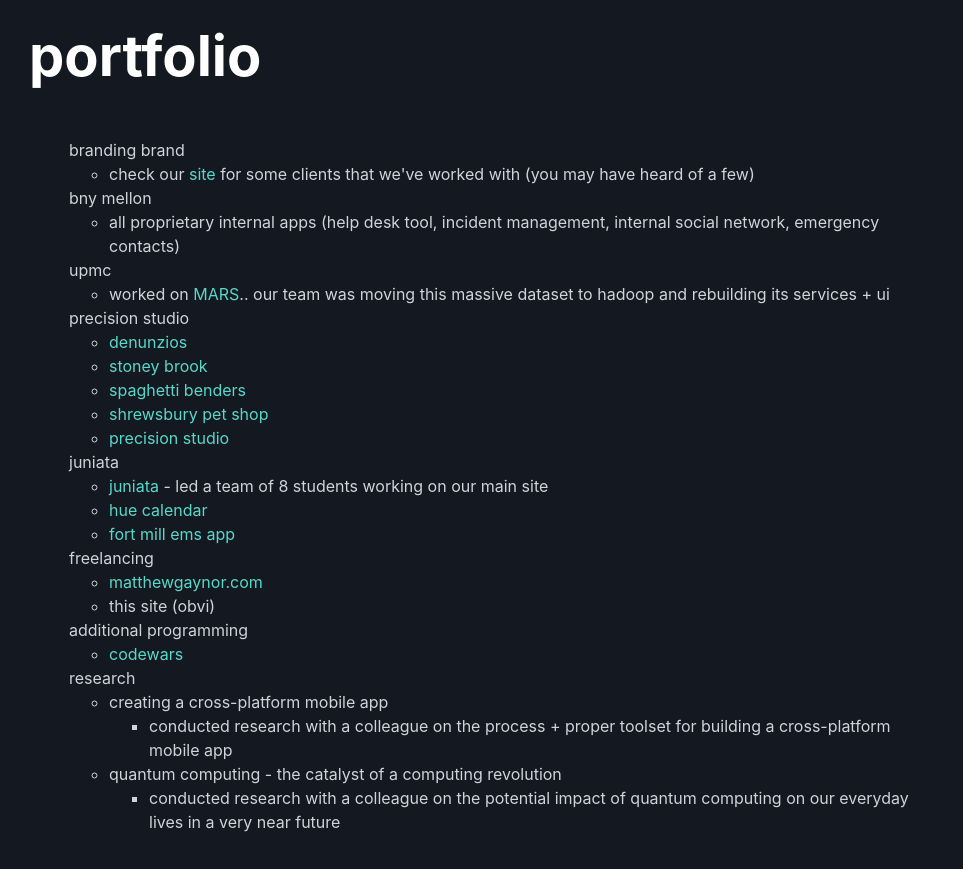
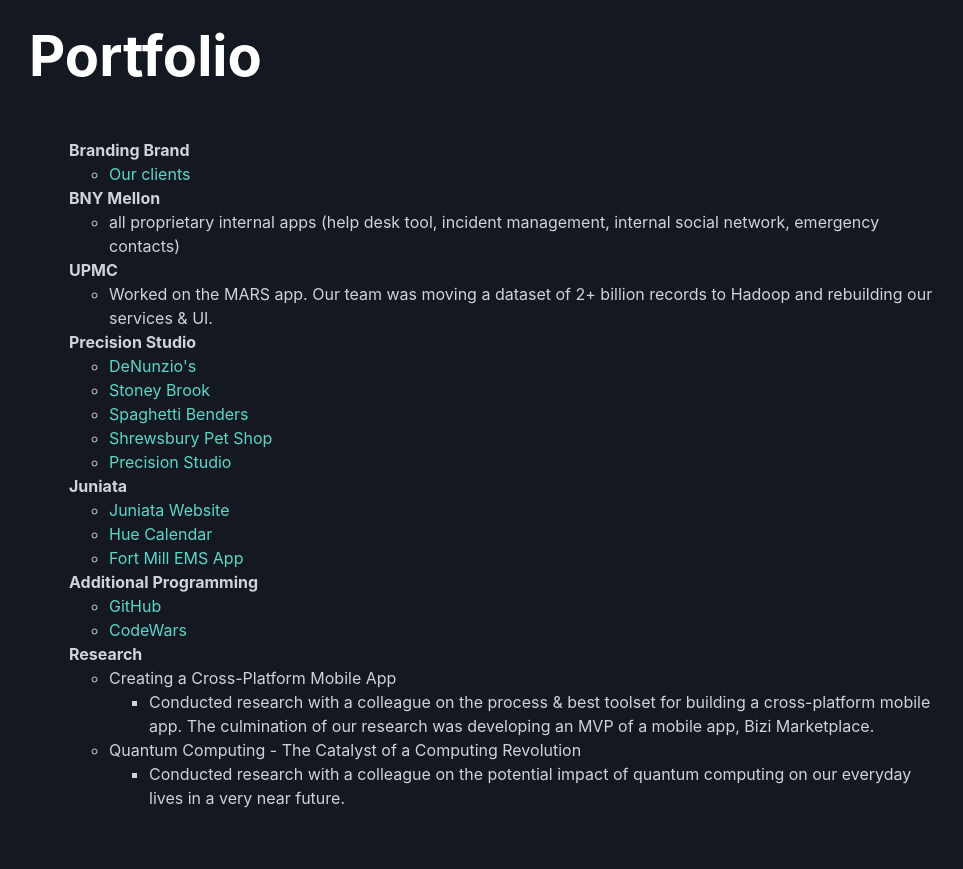
Before and after one commit to rosahbruno/mysite, a Gatsby site: page / in a window 1280 px wide. Shown: the part 6380-7249 px from the top of the page, without its empty margins (291-1254 px from the left). Built offline with nearby package versions, Linux system fonts and the light colour scheme; Gatsby itself is replaced by a stand-in of ours; a web font is replaced by a local one.

Commit message:
refactor(portfolio): update portfolio to be a functional component & updating

```diff
--- a/src/assets/constants/copy.js
+++ b/src/assets/constants/copy.js
@@ -169,5 +169,108 @@
     'My current professional interests lie with big data, design & architecture patterns, API development, and DevOps. I am also currently working on building my own headless CMS for my side projects and other websites I work on.',
     'Outside of coding, I am an avid golfer and snowboarder. I enjoy running, most sports, and a ton of TV! Favorites include Bojack Horseman, Barry, The Sopranos, Always Sunny in Philadelphia, Curb Your Enthusiasm, and about 100 more!'
   ],
-  portfolio: {}
+  portfolio: [
+    {
+      title: 'Branding Brand',
+      items: [
+        {
+          description: 'Our clients',
+          link: 'https://www.brandingbrand.com'
+        }
+      ]
+    },
+    {
+      title: 'BNY Mellon',
+      items: [
+        {
+          description:
+            'all proprietary internal apps (help desk tool, incident management, internal social network, emergency contacts)',
+          link: ''
+        }
+      ]
+    },
+    {
+      title: 'UPMC',
+      items: [
+        {
+          description:
+            'Worked on the MARS app. Our team was moving a dataset of 2+ billion records to Hadoop and rebuilding our services & UI.',
+          link: ''
+        }
+      ]
+    },
+    {
+      title: 'Precision Studio',
+      items: [
+        {
+          description: "DeNunzio's",
+          link: 'http://www.denunziosrestaurant.com'
+        },
+        {
+          description: 'Stoney Brook',
+          link: 'https://www.stoneybrooketown.com'
+        },
+        {
+          description: 'Spaghetti Benders',
+          link: 'https://spaghettibenders.com'
+        },
+        {
+          description: 'Shrewsbury Pet Shop',
+          link: 'http://shrewsburypets.com'
+        },
+        {
+          description: 'Precision Studio',
+          link: 'https://precisionstudio.org'
+        }
+      ]
+    },
+    {
+      title: 'Juniata',
+      items: [
+        {
+          description: 'Juniata Website',
+          link: 'https://www.juniata.edu'
+        },
+        {
+          description: 'Hue Calendar',
+          link: 'https://github.com/rosahbruno/Hue_Calendar'
+        },
+        {
+          description: 'Fort Mill EMS App',
+          link: 'https://github.com/rosahbruno/fmEMSFinalApp'
+        }
+      ]
+    },
+    {
+      title: 'Additional Programming',
+      items: [
+        {
+          description: 'GitHub',
+          link: 'https://github.com/rosahbruno'
+        },
+        {
+          description: 'CodeWars',
+          link: 'https://www.codewars.com/users/rosahbruno'
+        }
+      ]
+    },
+    {
+      title: 'Research',
+      items: [
+        {
+          description: 'Creating a Cross-Platform Mobile App',
+          link: '',
+          subItem:
+            'Conducted research with a colleague on the process & best toolset for building a cross-platform mobile app. The culmination of our research was developing an MVP of a mobile app, Bizi Marketplace.'
+        },
+        {
+          description:
+            'Quantum Computing - The Catalyst of a Computing Revolution',
+          link: '',
+          subItem:
+            'Conducted research with a colleague on the potential impact of quantum computing on our everyday lives in a very near future.'
+        }
+      ]
+    }
+  ]
 };
--- a/src/components/Portfolio.js
+++ b/src/components/Portfolio.js
@@ -1,4 +1,5 @@
 import React from 'react';
+import { copy } from '../assets/constants/copy';
 
 const Portfolio = () => (
   <section
@@ -6,86 +7,31 @@
     id="portfolio"
   >
     <div className="w-100">
-      <h2 className="mb-5">portfolio</h2>
+      <h2 className="mb-5">{copy.nav.portfolio}</h2>
       <ul className="fa-ul mb-0">
-        <li>
-          branding brand
-          <ul>
-            <li>check our <a href="https://www.brandingbrand.com/">site</a> for some clients that we've worked with (you
-              may have heard of a few)
+        {copy.portfolio.map(item => (
+          <>
+            <li>
+              <b>{item.title}</b>
             </li>
-          </ul>
-        </li>
-        <li>
-          bny mellon
-          <ul>
-            <li>all proprietary internal apps (help desk tool, incident management, internal social network, emergency
-              contacts)
-            </li>
-          </ul>
-        </li>
-        <li>
-          upmc
-          <ul>
-            <li>
-              worked on <a
-              href="https://www.diagnosticimaging.com/articles/mars-data-archiving-system-poised-nationwide-intro">MARS</a>..
-              our team was moving this massive dataset to hadoop and rebuilding its services + ui
-            </li>
-          </ul>
-        </li>
-        <li>
-          precision studio
-          <ul>
-            <li><a href="http://www.denunziosrestaurant.com/">denunzios</a></li>
-            <li><a href="http://stoneybrooketown.com/">stoney brook</a></li>
-            <li><a href="https://spaghettibenders.com/">spaghetti benders</a></li>
-            <li><a href="http://shrewsburypets.com/">shrewsbury pet shop</a></li>
-            <li><a href="https://precisionstudio.org/">precision studio</a></li>
-          </ul>
-        </li>
-        <li>
-          juniata
-          <ul>
-            <li><a href="https://www.juniata.edu/">juniata</a> - led a team of 8 students working on our main site</li>
-            <li><a href="https://github.com/rosahbruno/Hue_Calendar">hue calendar</a></li>
-            <li><a href="https://github.com/rosahbruno/fmEMSFinalApp">fort mill ems app</a></li>
-          </ul>
-        </li>
-        <li>
-          freelancing
-          <ul>
-            <li><a href="http://matthewgaynor.com/">matthewgaynor.com</a></li>
-            <li>this site (obvi)</li>
-          </ul>
-        </li>
-        <li>
-          additional programming
-          <ul>
-            <li>
-              <a href="https://www.codewars.com/users/rosahbruno">codewars</a>
-            </li>
-          </ul>
-        </li>
-        <li>
-          research
-          <ul>
-            <li>creating a cross-platform mobile app</li>
             <ul>
-              <li>conducted research with a colleague on the process + proper toolset for building a cross-platform
-                mobile app
-              </li>
+              {item.items.map(listItem => (
+                <li>
+                  {!!listItem.link ? (
+                    <a href={listItem.link}>{listItem.description}</a>
+                  ) : (
+                    <>{listItem.description}</>
+                  )}
+                  {!!listItem.subItem && (
+                    <ul>
+                      <li>{listItem.subItem}</li>
+                    </ul>
+                  )}
+                </li>
+              ))}
             </ul>
-            <li>
-              quantum computing - the catalyst of a computing revolution
-              <ul>
-                <li>conducted research with a colleague on the potential impact of quantum computing on our everyday
-                  lives in a very near future
-                </li>
-              </ul>
-            </li>
-          </ul>
-        </li>
+          </>
+        ))}
       </ul>
     </div>
   </section>
```
